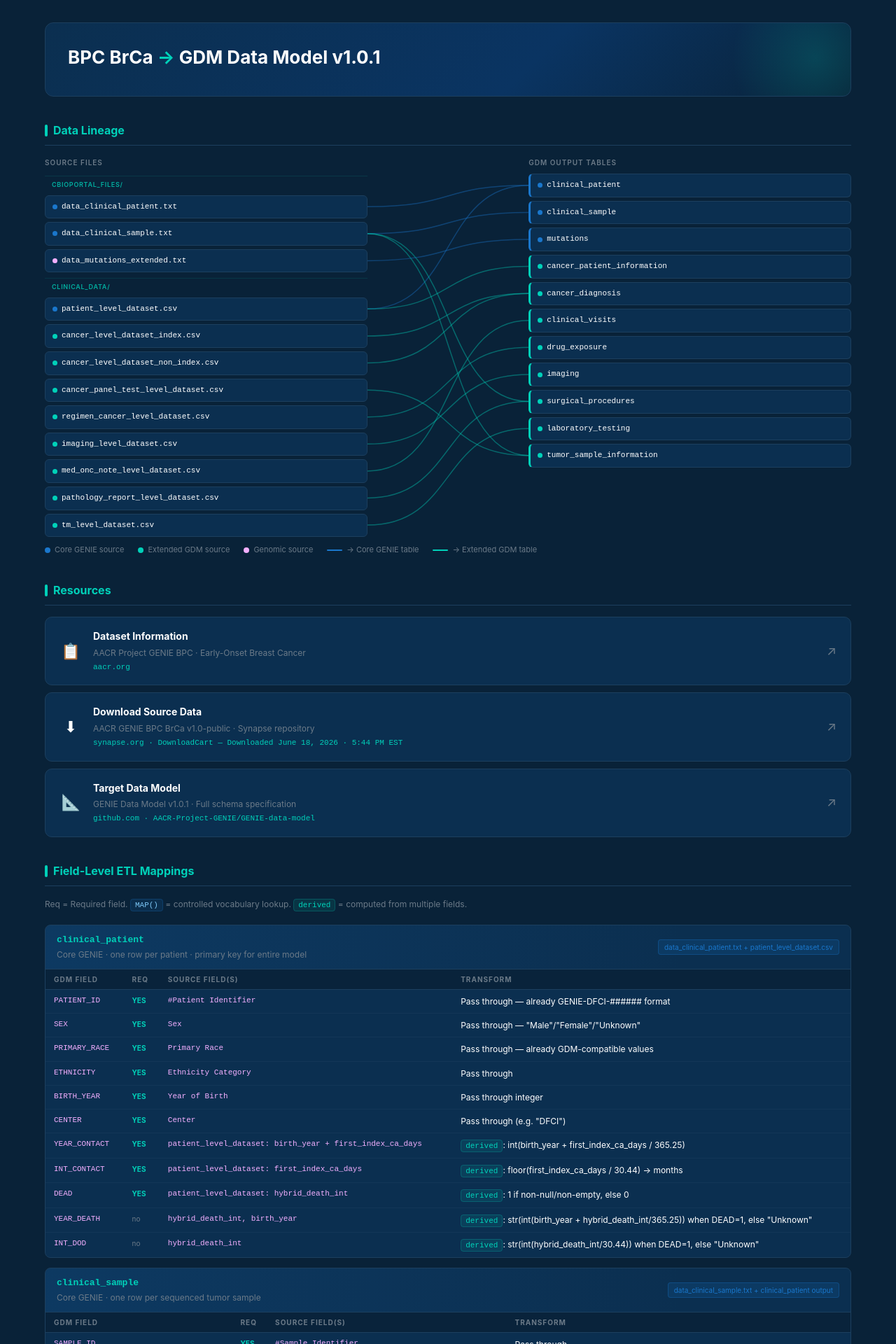
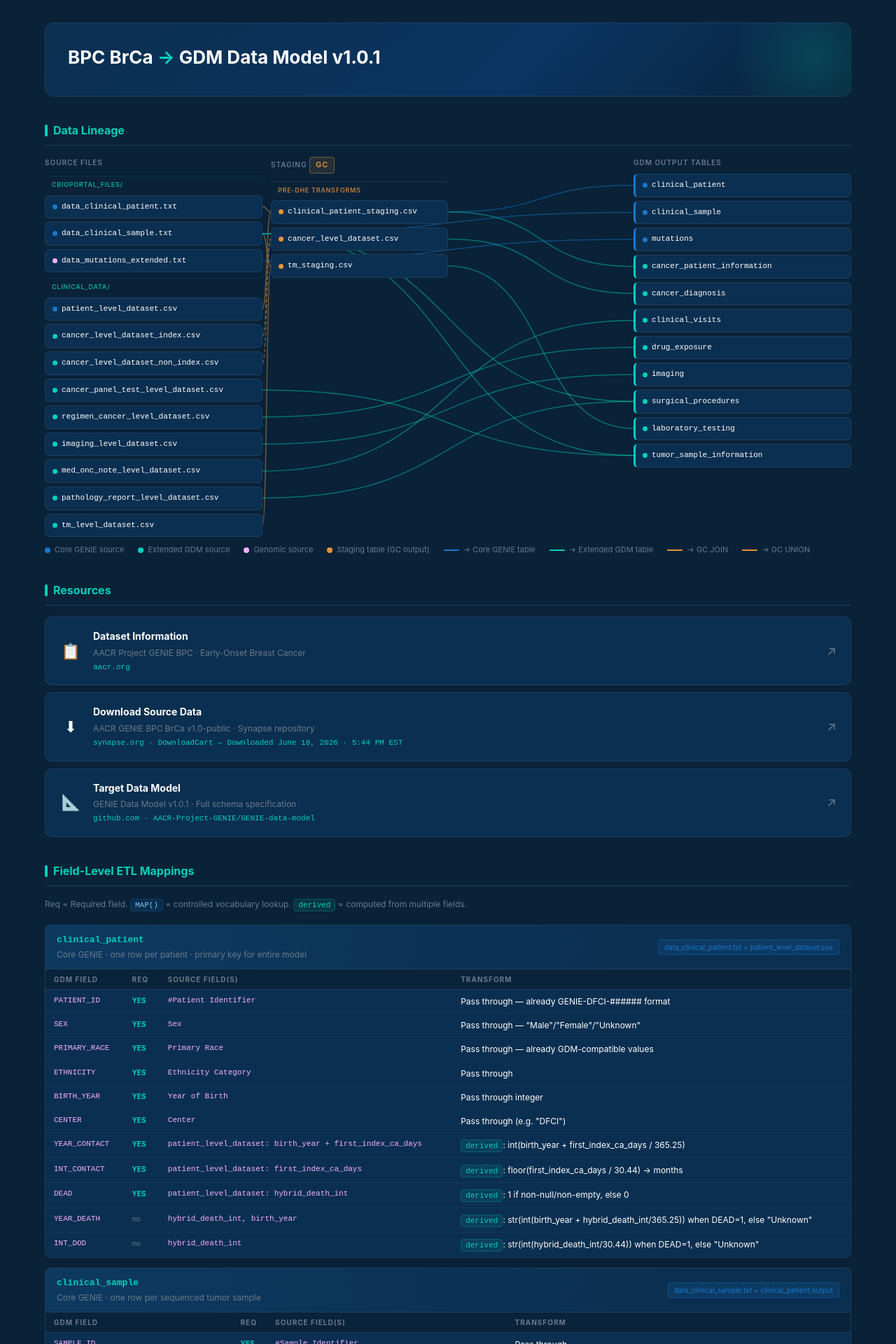
Before and after one commit to danieljfeller/danieljfeller.github.io, a Jekyll site: the page etl-plan.html, which Jekyll copies as it is, in a window 1280 px wide. Shown: the top 1920 px of the page at 70% size. Built offline with Jekyll 4.4.1, drawn with Linux system fonts in a browser that asks for light colours.

Commit message:
feat: add GC staging layer to data lineage chart
Adds a middle Staging column showing the three pre-DHE transforms
required because syntactic mapping is constrained to 1:1 table ops:
- JOIN(data_clinical_patient.txt, patient_level_dataset.csv) → clinical_patient_staging.csv
- UNION(cancer_level_dataset_index.csv, _non_index.csv) → cancer_level_dataset.csv
- JOIN(data_clinical_sample.txt, tm_level_dataset.csv) → tm_staging.csv

Orange connectors distinguish GC JOIN (solid) vs UNION (dashed).
Pass-through sources route directly to GDM targets.

Co-Authored-By: Claude Sonnet 4.6 <noreply@anthropic.com>

```diff
--- a/etl-plan.html
+++ b/etl-plan.html
@@ -99,8 +99,11 @@ h3 { font-size: 13px; font-weight: 600; color: var(--pink); margin: 18px 0 8px;
 .lineage-wrap { position: relative; margin-bottom: 10px; }
 .lineage-cols { display: flex; gap: 0; position: relative; z-index: 2; }
 .lineage-col  { display: flex; flex-direction: column; gap: 5px; }
-.lineage-col.sources { width: 40%; }
-.lineage-col.targets { width: 40%; margin-left: auto; }
+.lineage-col.sources { width: 27%; }
+.lineage-col.staging { width: 22%; margin: 0 12px; }
+.lineage-col.targets { width: 27%; margin-left: auto; }
+.lnode.stg .dot { background: #e8943a; }
+.lnode.tgt-stg  { border-left: 3px solid #e8943a; }
 .lineage-col .col-label {
   font-size: 10px; text-transform: uppercase; letter-spacing: .1em;
   color: var(--muted); font-weight: 600; margin-bottom: 3px;
@@ -358,6 +361,15 @@ h3 { font-size: 13px; font-weight: 600; color: var(--pink); margin: 18px 0 8px;
       <div class="lnode ext"     id="src-tm">        <div class="dot"></div>tm_level_dataset.csv</div>
     </div>
 
+    <!-- STAGING (GC Code Object output) -->
+    <div class="lineage-col staging">
+      <div class="col-label">Staging <span class="tag" style="background:rgba(232,148,58,.12);border-color:rgba(232,148,58,.4);color:#e8943a;margin-left:0;">GC</span></div>
+      <div class="sub-label" style="color:#e8943a;border-top-color:rgba(232,148,58,.15);">Pre-DHE transforms</div>
+      <div class="lnode stg" id="stg-clin-pt">  <div class="dot" style="background:#e8943a;"></div>clinical_patient_staging.csv</div>
+      <div class="lnode stg" id="stg-cancer">   <div class="dot" style="background:#e8943a;"></div>cancer_level_dataset.csv</div>
+      <div class="lnode stg" id="stg-lab">      <div class="dot" style="background:#e8943a;"></div>tm_staging.csv</div>
+    </div>
+
     <!-- TARGETS -->
     <div class="lineage-col targets">
       <div class="col-label">GDM Output Tables</div>
@@ -382,8 +394,11 @@ h3 { font-size: 13px; font-weight: 600; color: var(--pink); margin: 18px 0 8px;
   <div class="legend-item"><div class="legend-dot" style="background:var(--blue)"></div>Core GENIE source</div>
   <div class="legend-item"><div class="legend-dot" style="background:var(--teal)"></div>Extended GDM source</div>
   <div class="legend-item"><div class="legend-dot" style="background:var(--pink)"></div>Genomic source</div>
+  <div class="legend-item"><div class="legend-dot" style="background:#e8943a"></div>Staging table (GC output)</div>
   <div class="legend-item"><div class="legend-line" style="background:var(--blue)"></div>→ Core GENIE table</div>
   <div class="legend-item"><div class="legend-line" style="background:var(--teal)"></div>→ Extended GDM table</div>
+  <div class="legend-item"><div class="legend-line" style="background:#e8943a"></div>→ GC JOIN</div>
+  <div class="legend-item"><div class="legend-line" style="background:#e8943a;height:0;border-top:2px dashed #e8943a;"></div>→ GC UNION</div>
 </div>
 
 <!-- ═══════════════════════════ RESOURCES ════════════════════════════════ -->
@@ -1022,21 +1037,27 @@ setTimeout(function(){draw();setupHover();},150);
 
 <script>
 const CONNS = [
-  // [srcId, tgtId, type]
-  ['src-clin-pt',   'tgt-clin-pt',    'core'],
-  ['src-pt-level',  'tgt-clin-pt',    'core'],
-  ['src-pt-level',  'tgt-pt-info',    'ext'],
-  ['src-ca-idx',    'tgt-ca-dx',      'ext'],
-  ['src-ca-nonidx', 'tgt-ca-dx',      'ext'],
+  // Source → Staging (GC Code Object pre-processing)
+  ['src-clin-pt',   'stg-clin-pt',  'stg-join'],
+  ['src-pt-level',  'stg-clin-pt',  'stg-join'],
+  ['src-ca-idx',    'stg-cancer',   'stg-union'],
+  ['src-ca-nonidx', 'stg-cancer',   'stg-union'],
+  ['src-clin-samp', 'stg-lab',      'stg-join'],
+  ['src-tm',        'stg-lab',      'stg-join'],
+  // Staging → Target (DHE 1:1 syntactic mapping)
+  ['stg-clin-pt',   'tgt-clin-pt',    'core'],
+  ['stg-clin-pt',   'tgt-pt-info',    'ext'],
+  ['stg-cancer',    'tgt-ca-dx',      'ext'],
+  ['stg-lab',       'tgt-lab',        'ext'],
+  // Direct pass-throughs (no GC pre-processing needed)
   ['src-clin-samp', 'tgt-clin-samp',  'core'],
-  ['src-clin-samp', 'tgt-surg',        'ext'],
+  ['src-clin-samp', 'tgt-surg',       'ext'],
   ['src-clin-samp', 'tgt-tumor-samp', 'ext'],
   ['src-cpt',       'tgt-tumor-samp', 'ext'],
   ['src-regimen',   'tgt-drug',       'ext'],
   ['src-imaging',   'tgt-imaging',    'ext'],
   ['src-medonc',    'tgt-visit',      'ext'],
   ['src-path',      'tgt-surg',       'ext'],
-  ['src-tm',        'tgt-lab',        'ext'],
   ['src-mut',       'tgt-mut',        'core'],
 ];
 
@@ -1064,13 +1085,16 @@ function drawLineage() {
     const x2 = tr.left   - cr.left;
     const y2 = tr.top    + tr.height / 2 - cr.top;
     const dx = (x2 - x1) * 0.55;
-    const color = type === 'core' ? '#1a77cc' : '#00d1b9';
+    const color = type === 'core' ? '#1a77cc'
+                : (type === 'stg-join' || type === 'stg-union') ? '#e8943a'
+                : '#00d1b9';
     const path = document.createElementNS('http://www.w3.org/2000/svg', 'path');
     path.setAttribute('d', `M ${x1} ${y1} C ${x1+dx} ${y1} ${x2-dx} ${y2} ${x2} ${y2}`);
     path.setAttribute('fill', 'none');
     path.setAttribute('stroke', color);
     path.setAttribute('stroke-width', '1.5');
-    path.setAttribute('opacity', '0.4');
+    path.setAttribute('opacity', '0.45');
+    if (type === 'stg-union') path.setAttribute('stroke-dasharray', '5,3');
     svg.appendChild(path);
   });
 }
```
